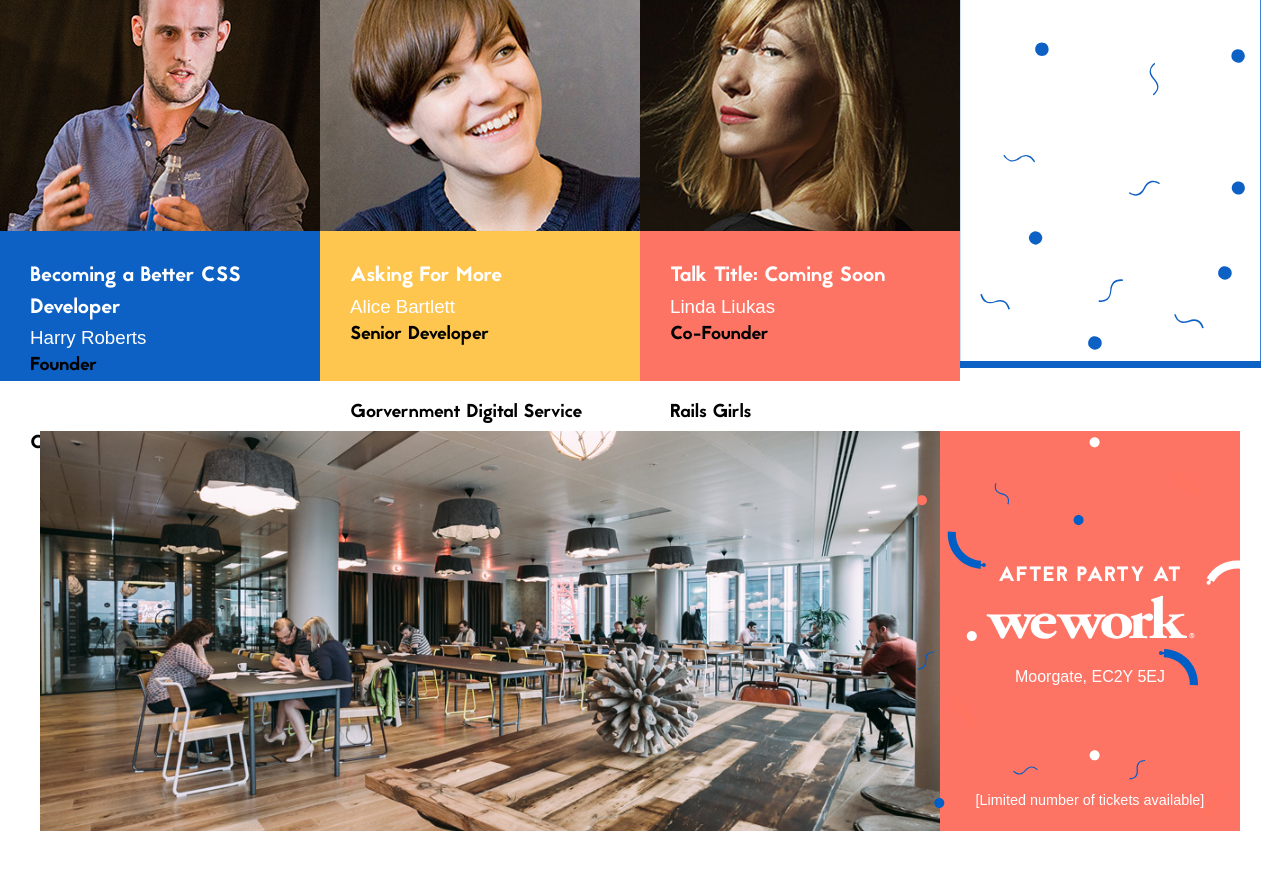
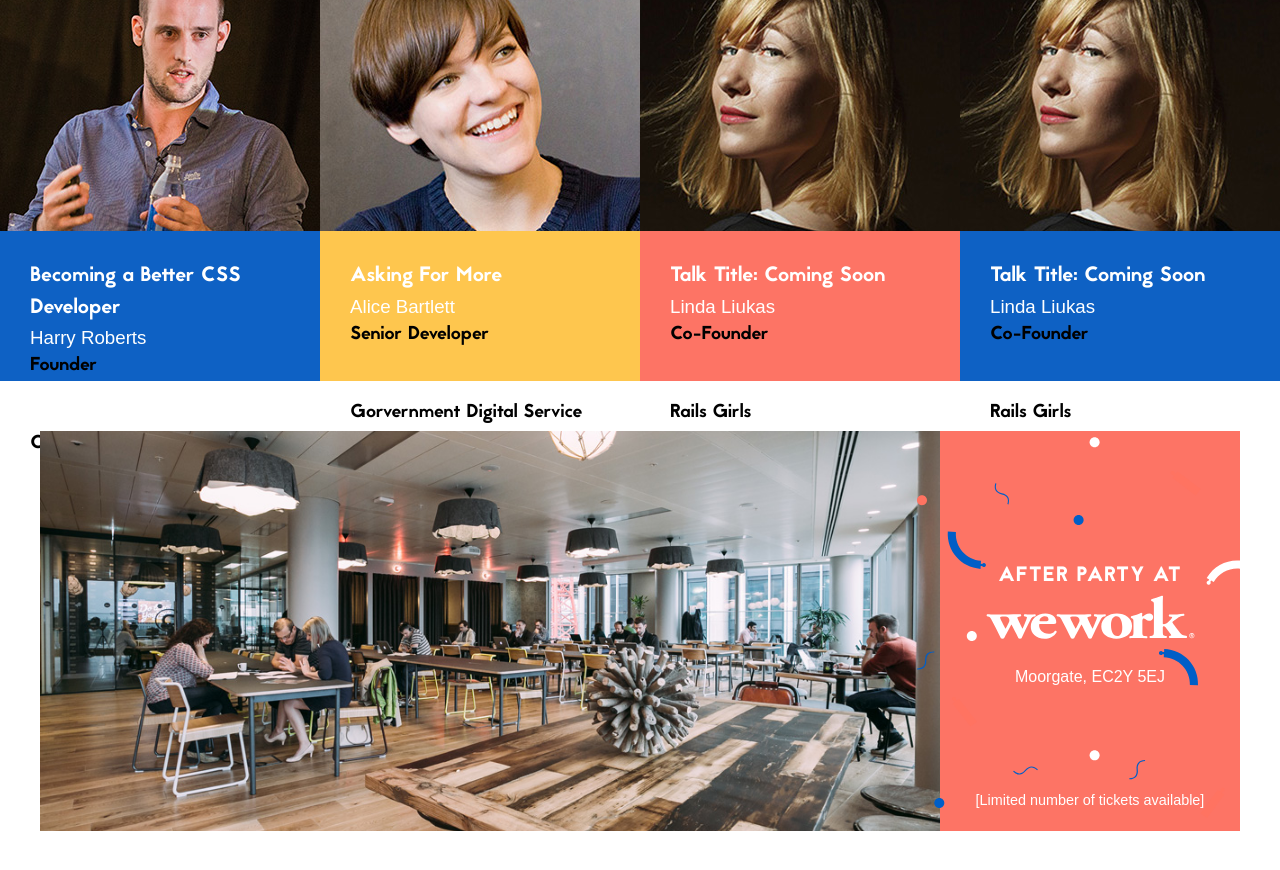
Before and after one commit to Sambillingham/beyond, a Jekyll site: the page built from index.html, in a window 1280 px wide and 900 px high, scrolled down 5338 px. Shown: the top 870 px of the window. Built offline with Jekyll 4.4.1, drawn with Linux system fonts in a browser that asks for light colours; some web fonts are replaced.

Commit message:
Add in extra workshop stub

```diff
--- a/index.html
+++ b/index.html
@@ -216,8 +216,14 @@
     </div>
   </div>
 
-  <div class="speaker speaker--coming-soon">
-    <img src="img/speaker-coming-soon.svg" alt="Speaker to be announced soon">
+  <div class="speaker speaker--small">
+    <img class="speaker__image" src="img/speaker-linda-liukas.jpg">
+    <div class="speaker__info">
+      <h2 class="speaker__title">Talk Title: Coming Soon</h2>
+      <h3 class="speaker__name">Linda Liukas</h3>
+      <h3 class="speaker__position">Co-Founder</h3>
+      <h3 class="speaker__company">Rails Girls</h3>
+    </div>
   </div>
 
 
```
